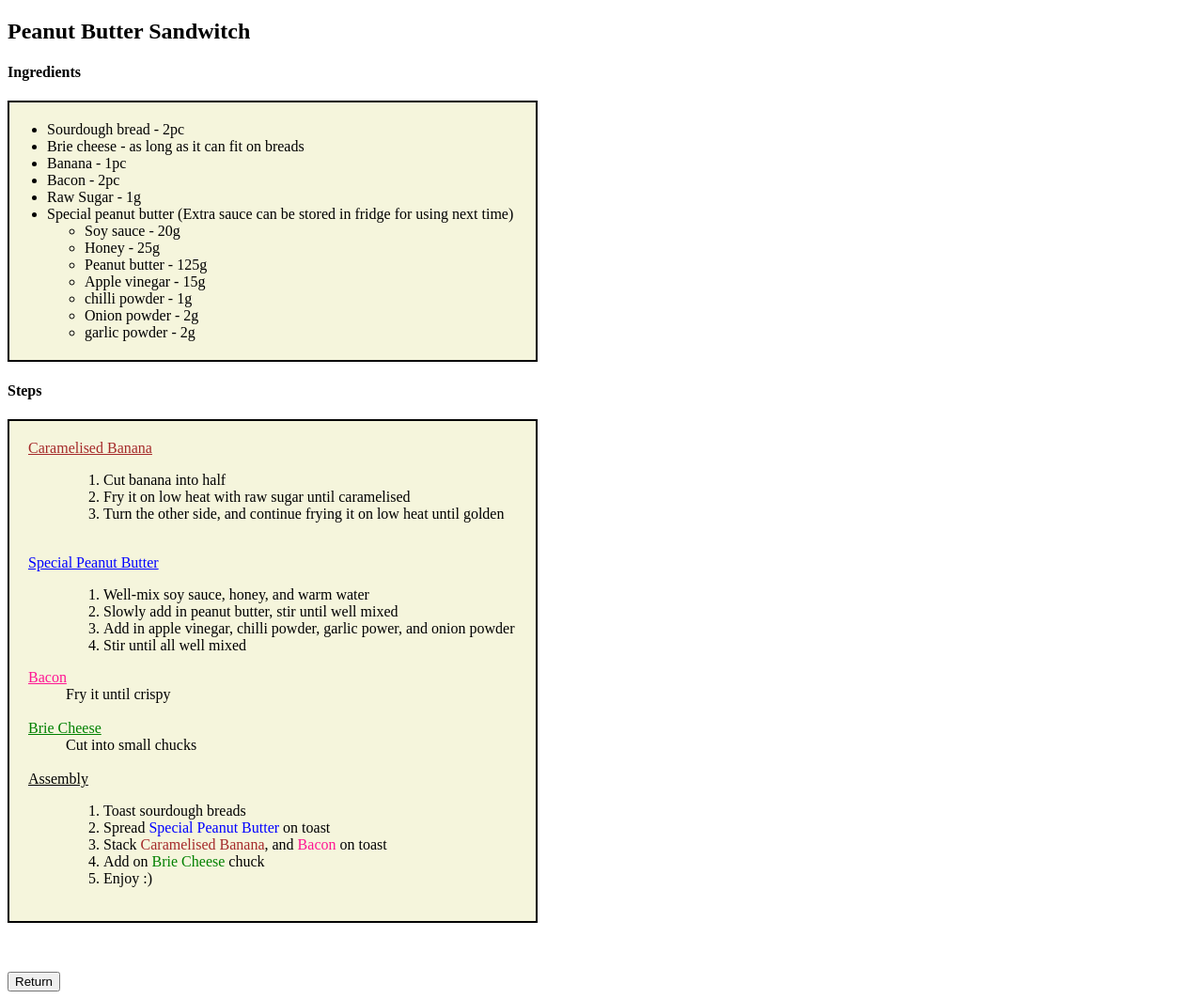
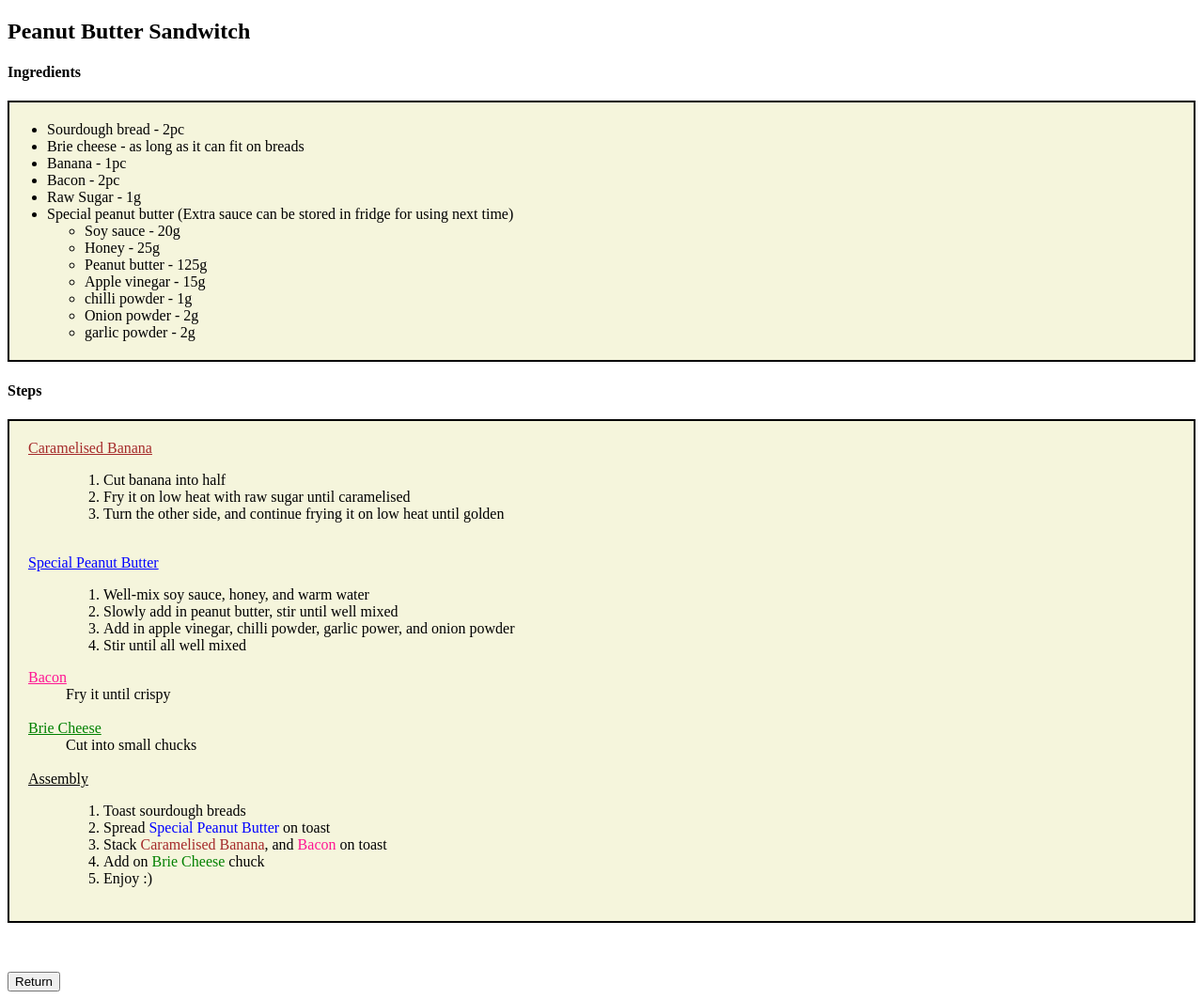
Before and after one commit to Zuiemoy/MyWebsite, a plain HTML site: page 9_receipe.html in a window 1280 px wide. Shown: the whole page at 94% size. Drawn offline with Linux system fonts and the light colour scheme.

Commit message:
Update 9_receipe.html

```diff
--- a/9_receipe.html
+++ b/9_receipe.html
@@ -1,13 +1,15 @@
 <!DOCTYPE html>
 <html>
 <head>
+            <meta charset="UTF-8">
+    <meta name="viewport" content="width=device-width, initial-scale=1.0">
         <title>Receipe</title>
 </head>
 <body>
 
     <h2>Peanut Butter Sandwitch</h2>
     <h4>Ingredients</h4>
-        <ul style = "background-color: beige; border: 2px solid; max-width: 520px; width: 100%; padding-top: 20px; padding-bottom: 20px; padding-left: 40px;">
+    <ul style = "background-color: beige; border: 2px solid; padding-top: 20px; padding-bottom: 20px; padding-left: 40px;">
         <li>Sourdough bread - 2pc</li>
         <li>Brie cheese - as long as it can fit on breads</li>
         <li>Banana - 1pc</li>
@@ -26,7 +28,7 @@
     </ul>
     <h4>Steps</h4>
 
-        <dl style = "background-color:beige; border: 2px solid; max-width: 520px; width: 100%; padding: 20px;">
+    <dl style = "background-color:beige; border: 2px solid; padding: 20px;">
         <dt style = "color:brown;"><u>Caramelised Banana</u></dt>
         <dd>
             <ol>
```
Lines whose indentation alone changed are shown as unchanged.
